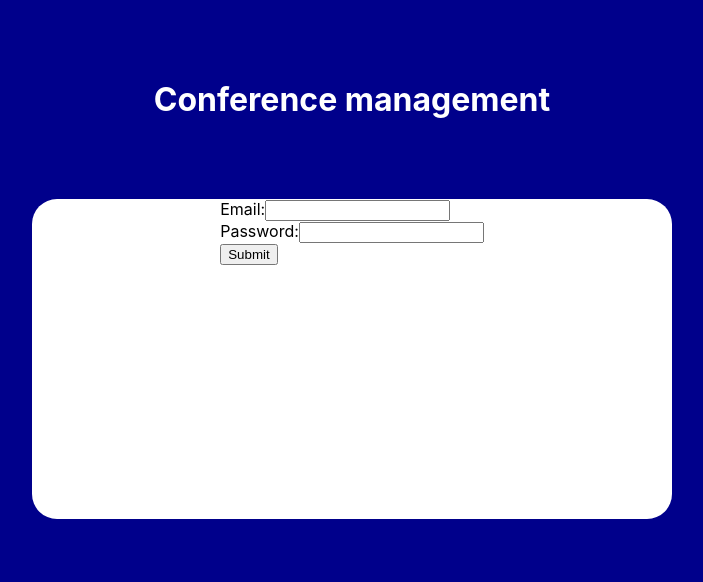
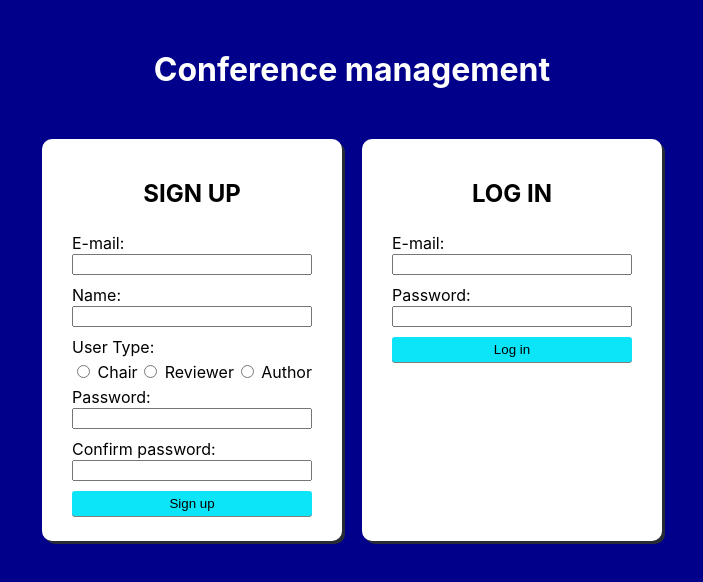
Before and after one commit to EmanuelPutura/Keisatsu-cho, a React (Create React App) app in the folder frontend/cms/: page / in a window 1280 px wide. Shown: the top 582 px of the page, without its empty margins (288-991 px from the left). Built offline with nearby package versions, Linux system fonts and the light colour scheme.

Commit message:
Finished starting page

```diff
--- a/frontend/cms/src/App.css
+++ b/frontend/cms/src/App.css
@@ -37,28 +37,34 @@
   }
 }
 
-.log-in {
+main {
   background: darkblue;
   height: 100vh;
+  display: flex;
+  flex-direction: column;
+  align-items: center;
 }
 
-.form-container{
+.form_container {
+  display: flex;
+  flex-direction: row;
+}
+
+.log-form_container{
   background: white;
-  width: 50%;
+  width: 30%;
   min-width: 300px;
-  margin: auto;
-  position: relative;
-  top: 20%;
-  height: 40%;
+  height: 100%;
+  margin: 0 10px;
   display: flex;
-  justify-content: center;
-  border-radius: 25px;
+  flex-direction: column;
+  align-items: center;
+  border-radius: 10px;
+  box-shadow: 3px 3px #282c34;
 }
 
 #main-title{
-  margin: 0 auto;
-  position: relative;
-  top: 10%;
+  margin: 50px auto;
   width: 50%;
   align-content: center;
   color: white;
--- a/frontend/cms/src/App.js
+++ b/frontend/cms/src/App.js
@@ -1,7 +1,8 @@
 import logo from './logo.svg';
 import './App.css';
-import './logIn/LogInForm'
-import LogInForm from "./logIn/LogInForm";
+import './enterPage/LogInForm'
+import LogInForm from "./enterPage/LogInForm";
+import SignUpForm  from "./enterPage/SignUpForm";
 
 function App() {
   // return (
@@ -23,10 +24,15 @@ function App() {
   //   </div>
   // );
   return(
-      <main className="log-in">
+      <main>
           <h1 id="main-title">Conference management</h1>
-          <div className="form-container">
-              <LogInForm />
+          <div className="form_container">
+              <div className="log-form_container">
+                  <SignUpForm />
+              </div>
+              <div className="log-form_container">
+                  <LogInForm />
+              </div>
           </div>
       </main>
   )
--- /dev/null
+++ b/frontend/cms/src/enterPage/LogInForm.js
@@ -0,0 +1,51 @@
+import React from 'react'
+import "./form.css"
+
+class LogInForm extends React.Component {
+    constructor(props) {
+        super(props);
+        this.state = {
+            email: '',
+            password: ''
+        };
+
+        this.handleInputChange = this.handleInputChange.bind(this);
+        this.handleSubmit = this.handleSubmit.bind(this);
+    }
+
+    handleInputChange(event) {
+        const target = event.target;
+        const value = target.value;
+        const name = target.name;
+        this.setState({[name]: value});
+    }
+
+
+    handleSubmit(event) {
+        alert('Submitted ' + this.state.email + " " + this.state.password);
+        event.preventDefault();
+    }
+
+    render() {
+        return (
+            <form onSubmit={this.handleSubmit} className="form">
+                <h2>LOG IN</h2>
+                <label>E-mail:
+                    <br/>
+                <input name="email" type="text"
+                       value={this.state.email}
+                       onChange={this.handleInputChange}/>
+                </label>
+                <label>Password:
+                    <br/>
+                <input name="password" type="password"
+                       value={this.state.password}
+                       onChange={this.handleInputChange}/>
+                </label>
+                <input type="submit" value="Log in"/>
+            </form>
+        )
+    }
+}
+
+export default LogInForm
--- /dev/null
+++ b/frontend/cms/src/enterPage/SignUpForm.js
@@ -0,0 +1,84 @@
+import React from 'react'
+import "./form.css"
+
+class SignUpForm extends React.Component {
+    constructor(props) {
+        super(props);
+        this.state = {
+            email: '',
+            user_name: '',
+            password: '',
+            password_repeat: '',
+            user_type: '',
+        };
+
+        this.handleInputChange = this.handleInputChange.bind(this);
+        this.handleSubmit = this.handleSubmit.bind(this);
+    }
+
+    handleInputChange(event) {
+        const target = event.target;
+        const value = target.value;
+        const name = target.name;
+        this.setState({[name]: value});
+    }
+
+
+    handleSubmit(event) {
+        alert('Submitted ' + this.state.email + ' ' + this.state.user_name + ' ' + this.state.password + ' ' + this.state.user_type);
+        event.preventDefault();
+    }
+
+    render() {
+        return (
+            <form onSubmit={this.handleSubmit} className="form">
+                <h2>SIGN UP</h2>
+                <label>E-mail:
+                    <br/>
+                    <input name="email" type="text"
+                           value={this.state.email}
+                           onChange={this.handleInputChange}/>
+                </label>
+                <label>Name:
+                    <br/>
+                    <input name="user_name" type="text"
+                           value={this.state.user_name}
+                           onChange={this.handleInputChange}/>
+                </label>
+                <label>User Type:</label>
+                <div className="type_container">
+                    <label>
+                    <input value="chair" name="user_type" type="radio"
+                           checked={this.state.user_type === "chair"}
+                           onChange={this.handleInputChange}/> Chair
+                    </label>
+                    <label>
+                    <input value="reviewer" name="user_type" type="radio"
+                           checked={this.state.user_type === "reviewer"}
+                           onChange={this.handleInputChange}/> Reviewer
+                    </label>
+                    <label>
+                    <input value="author" name="user_type" type="radio"
+                           checked={this.state.user_type === "author"}
+                           onChange={this.handleInputChange}/> Author
+                    </label>
+                </div>
+                <label>Password:
+                    <br/>
+                    <input name="password" type="password"
+                           value={this.state.password}
+                           onChange={this.handleInputChange}/>
+                </label>
+                <label>Confirm password:
+                    <br/>
+                    <input name="password_repeat" type="password"
+                           value={this.state.password_repeat}
+                           onChange={this.handleInputChange}/>
+                </label>
+                <input type="submit" value="Sign up"/>
+            </form>
+        )
+    }
+}
+
+export default SignUpForm
--- /dev/null
+++ b/frontend/cms/src/enterPage/form.css
@@ -0,0 +1,36 @@
+.form{
+    display: flex;
+    flex-direction: column;
+    margin: 20px 0;
+    width: 80%;
+}
+
+.form input{
+    box-sizing: border-box;
+}
+
+.form>label, .form input[type=submit]{
+    margin: 5px 0;
+}
+
+.form input:not([type=radio]){
+    width: 100%;
+}
+
+.form input[type=submit]{
+    border-radius: 3px;
+    border-width: 0;
+    background-color: #0CE4F8;
+    box-shadow: 0 1px gray;
+    padding: 5px 0;
+}
+
+.form h2{
+    text-align: center;
+}
+
+.type_container{
+    display: flex;
+    flex-direction: row;
+    justify-content: space-between;
+}
--- a/frontend/cms/src/logIn/LogInForm.js
+++ /dev/null
@@ -1,46 +0,0 @@
-import React from 'react'
-class LogInForm extends React.Component {
-    constructor(props) {
-        super(props);
-        this.state = {
-            email: '',
-            password:''
-        };
-
-        this.handleInputChange = this.handleInputChange.bind(this);
-        this.handleSubmit = this.handleSubmit.bind(this);
-    }
-
-    handleInputChange(event) {
-        const target = event.target;
-        const value = target.value;
-        const name = target.name;
-        this.setState({[name] : value});
-    }
-
-
-    handleSubmit(event){
-        alert('Submitted');
-        event.preventDefault();
-    }
-
-    render(){
-        return (
-            <form onSubmit={this.handleSubmit}>
-                <label>
-                    Email:
-                    <input name="email" type="text" value={this.state.email} onChange={this.handleInputChange} />
-                </label>
-                <br />
-                <label>
-                    Password:
-                    <input name="password" type="password" value={this.state.password} onChange={this.handleInputChange} />
-                </label>
-                <br />
-                <input type="submit" value="Submit"/>
-            </form>
-        )
-    }
-}
-
-export default LogInForm
```
